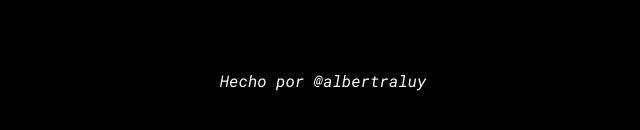
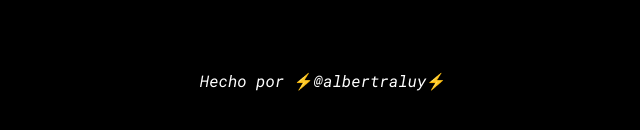
Before and after one commit to AlbertRaluy/Bin2Dec, a plain HTML site: page index.html in a window 1280 px wide. Shown: the part 650-780 px from the top of the page, 317-957 px from the left. Drawn offline with Linux system fonts and the light colour scheme; a web font is replaced by a local one.

Commit message:
final commit

```diff
--- a/index.html
+++ b/index.html
@@ -22,7 +22,7 @@
             <p id="calculo"></p>
         </div>
     </div>
-    <footer>Hecho por @albertraluy</footer>
+    <footer>Hecho por ⚡@albertraluy⚡</footer>
 </body>
 
 </html>
```
